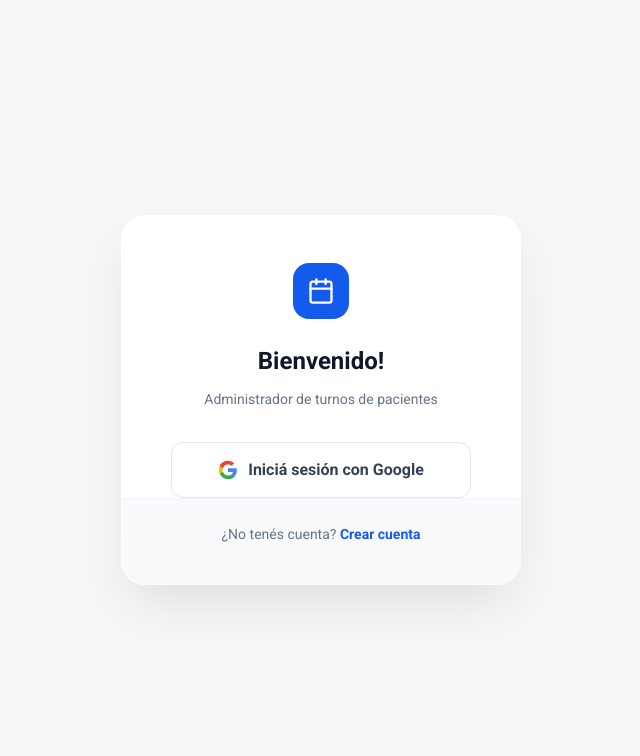
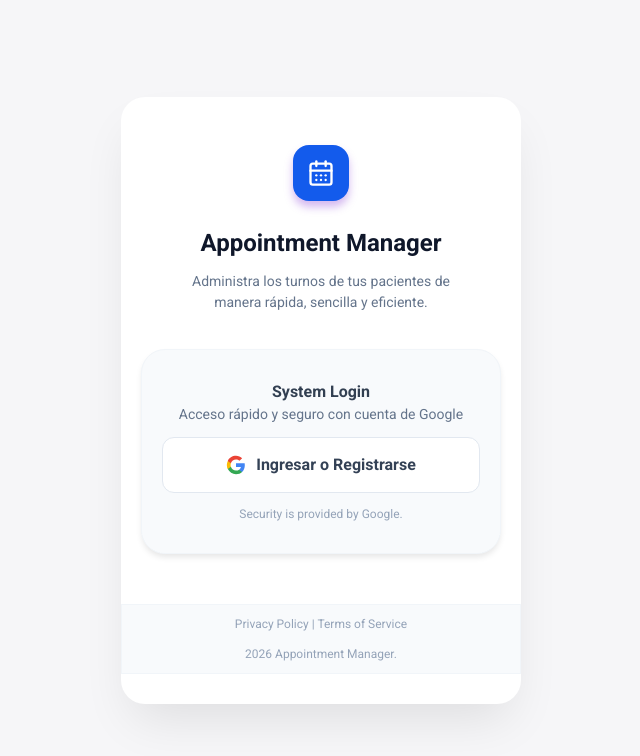
Before and after one commit to Marto96Bik/appointment-manager, a Next.js app: page /login in a window 1280 px wide. Shown: the top 756 px of the page, without its empty margins (319-959 px from the left). Built offline with nearby package versions, Linux system fonts and the light colour scheme.

Commit message:
chore: improve login ux

```diff
--- a/src/app/login/page.tsx
+++ b/src/app/login/page.tsx
@@ -3,18 +3,17 @@
 import React from "react";
 
 import { useState } from "react";
-import { useRouter } from "next/navigation";
-import { CalendarIcon, MailIcon, LockIcon, EyeIcon, EyeOffIcon } from "lucide-react";
-import Link from "next/link";
+import { CalendarDays } from "lucide-react";
 
 export default function LoginPage() {
-  const router = useRouter();
   const [loading, setLoading] = useState(false);
-  const msgWelcome = "Bienvenido!";
-  const msgDescription = "Administrador de turnos de pacientes";
-  const msgSingIn = "Iniciá sesión con Google";
-  const msgNoAccount = "¿No tenés cuenta?";
-  const msgCreateAccount = "Crear cuenta";
+  const msgWelcome = "Appointment Manager";
+  const msgDescription =
+    "Administra los turnos de tus pacientes de manera rápida, sencilla y eficiente.";
+  const msgLogin = "System Login";
+  const msgContinue = "Acceso rápido y seguro con cuenta de Google";
+  const msgSingIn = "Ingresar o Registrarse";
+  const msgSecurity = "Security is provided by Google.";
 
   function handleSubmit(e: React.FormEvent) {
     e.preventDefault();
@@ -54,7 +53,7 @@ export default function LoginPage() {
         {/* Header */}
         <div
           style={{
-            padding: "48px 32px 32px",
+            padding: "48px 56px 16px",
             textAlign: "center",
             display: "flex",
             flexDirection: "column",
@@ -72,9 +71,10 @@ export default function LoginPage() {
               justifyContent: "center",
               marginBottom: "24px",
               color: "white",
+              filter: "drop-shadow(0px 6px 4px rgba(114, 21, 206, 0.3))",
             }}
           >
-            <CalendarIcon style={{ width: "28px", height: "28px" }} />
+            <CalendarDays style={{ width: "28px", height: "28px" }} />
           </div>
           <h1
             style={{ fontSize: "24px", fontWeight: "bold", color: "#0f172a", margin: "0 0 10px" }}
@@ -84,17 +84,42 @@ export default function LoginPage() {
           <p style={{ fontSize: "14px", color: "#64748b", margin: 0 }}>{msgDescription}</p>
         </div>
 
-        {/* Google Button */}
-        <div style={{ padding: "0px 50px 0px" }}>
+        {/* Sing In */}
+        <div
+          style={{
+            display: "flex",
+            flexDirection: "column",
+            alignItems: "center",
+            padding: "30px 20px",
+            width: "90%",
+            maxWidth: "450px" /* Limita el ancho total del recuadro */,
+            backgroundColor: "#f8fafc" /* Color de fondo suave (Slate 50) */,
+            borderRadius: "24px" /* Bordes muy suaves/redondeados */,
+            border: "1px solid #f1f5f9" /* Borde sutil para definir el límite */,
+            boxShadow: "0 4px 6px -1px rgb(0 0 0 / 0.1)" /* Sombra ligera */,
+            boxSizing: "border-box",
+            margin: "20px auto",
+          }}
+        >
+          {/* Títulos */}
+          <p
+            style={{ margin: "0 0 0px 0", fontSize: "16px", color: "#323f51", fontWeight: "bold" }}
+          >
+            {msgLogin}
+          </p>
+          <p style={{ margin: "0 0 12px 0", fontSize: "14px", color: "#64748b" }}>{msgContinue}</p>
+
+          {/* Google Button - Ahora con width: '100%' */}
           <button
             onClick={handleSubmit}
             disabled={loading}
             style={{
-              width: "100%",
+              width: "100%" /* ESTO HACE QUE SE EXPANDA AL DIV PADRE */,
+              maxWidth: "400px" /* Opcional: para que no se vea gigante en pantallas de PC */,
               height: "56px",
               border: "1px solid #e2e8f0",
               borderRadius: "12px",
-              backgroundColor: "#white",
+              backgroundColor: "white",
               display: "flex",
               alignItems: "center",
               justifyContent: "center",
@@ -121,27 +146,35 @@ export default function LoginPage() {
                 fill="#EA4335"
               />
             </svg>
-            <span style={{ fontWeight: "600", color: "#334155" }}>
-              {loading ? "Signing in..." : msgSingIn}
+            <span style={{ fontWeight: 600, color: "#334155" }}>
+              {loading ? "Ingresando..." : msgSingIn}
             </span>
           </button>
+
+          {/* Subtítulo Inferior */}
+          <p style={{ margin: "12px 0 0 0", fontSize: "12px", color: "#94a3b8" }}>{msgSecurity}</p>
         </div>
 
+        {/* Terms of Service */}
         <div
           style={{
-            marginTop: "auto",
-            borderTop: "1px solid #f1f5f9",
-            padding: "25px",
+            display: "flex",
+            flexDirection: "column",
+            alignItems: "center",
+            padding: "10px",
+            width: "100%",
+            maxWidth: "450px",
             backgroundColor: "#f8fafc",
-            textAlign: "center",
+            border: "1px solid #f1f5f9",
+            boxSizing: "border-box",
+            margin: "30px auto",
           }}
         >
-          <p style={{ fontSize: "14px", color: "#64748b", margin: "0px 0px 15px" }}>
-            {msgNoAccount}
-            {"  "}
-            <button style={{ color: "#135bec", fontWeight: "bold" }} onClick={handleSubmit}>
-              {msgCreateAccount}
-            </button>
+          <p style={{ margin: "0px 0 0 0", fontSize: "12px", color: "#94a3b8" }}>
+            Privacy Policy | Terms of Service
+          </p>
+          <p style={{ margin: "12px 0 0 0", fontSize: "12px", color: "#94a3b8" }}>
+            2026 Appointment Manager.
           </p>
         </div>
       </div>
```
